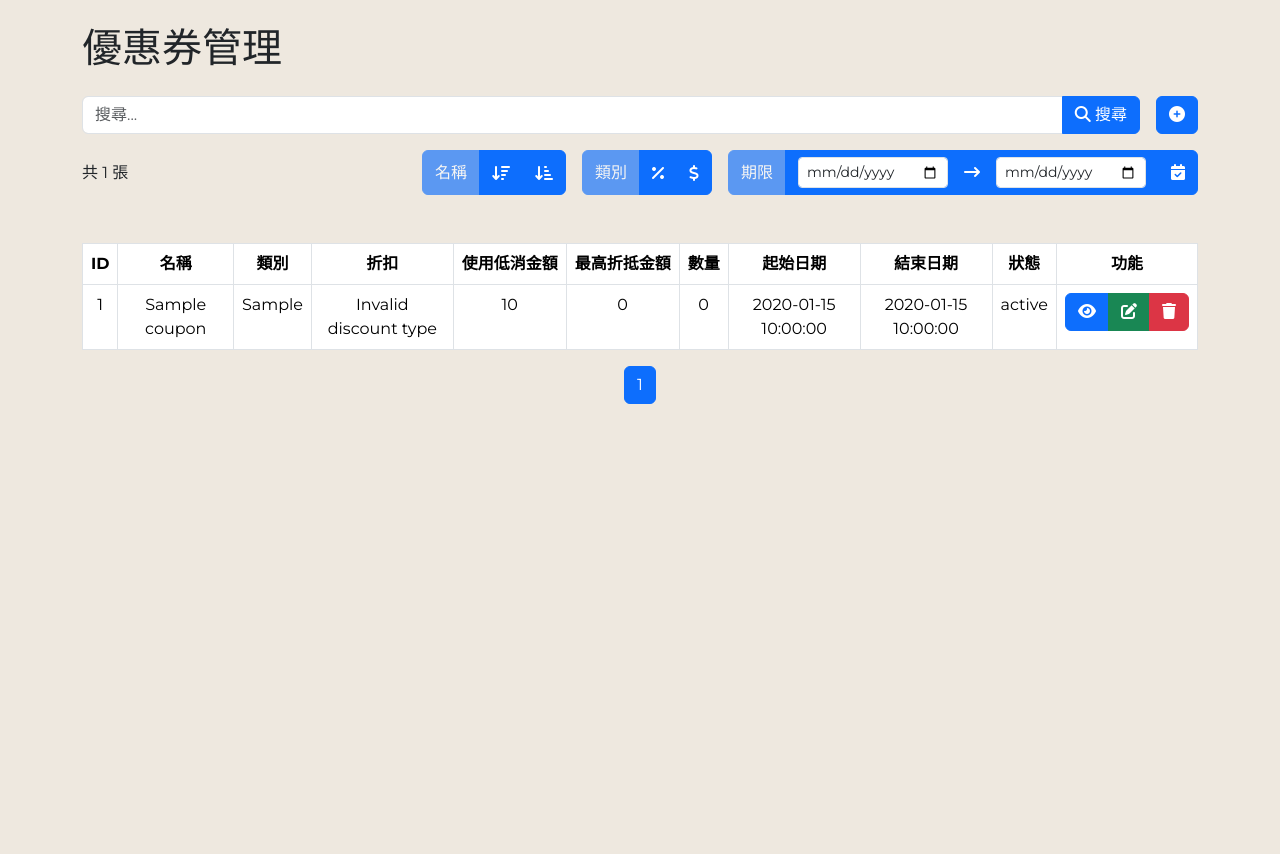
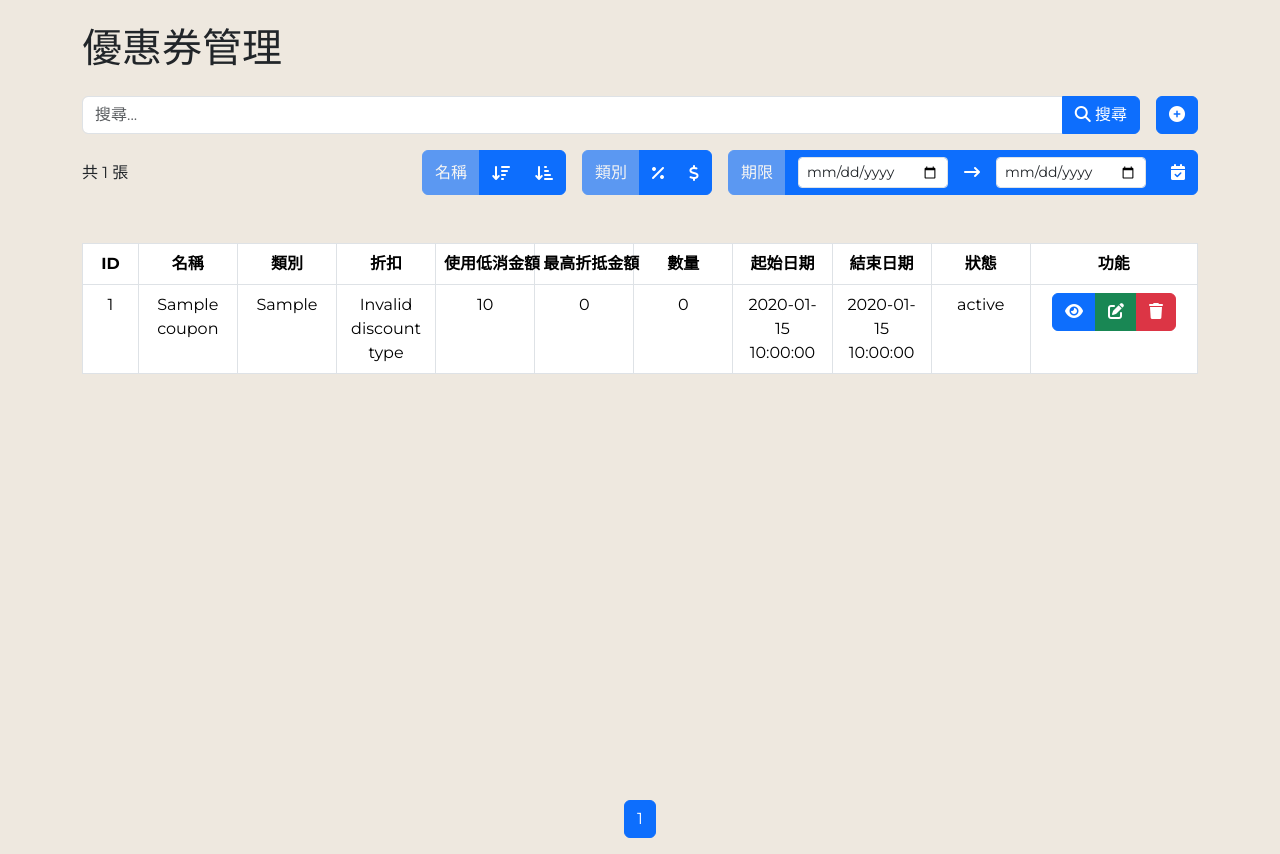
Before and after one commit to tch-robert/CampMate_Management_System, a PHP site: page /coupons/coupons-list.php in a window 1280 px wide. Before the commit the page ends 404 px from the top, so only its background shows below. Run offline with PHP 8.4, Linux system fonts and the light colour scheme; tables that the repository leaves empty or names only in its code hold one stand-in row (values such as "Sample post").

Commit message:
0601_1200

```diff
--- a/coupons/coupons-list.php
+++ b/coupons/coupons-list.php
@@ -58,17 +58,41 @@
     <title>優惠券管理</title>
     <?php include("../css.php") ?>
     <style>
+        .container {
+            min-height: 100vh;
+            /* 設置容器的最小高度 */
+            overflow-x: hidden;
+            /* 隱藏水平滾動條 */
+        }
+
         table {
+            width: 100%;
+            table-layout: fixed;
 
+            /* 固定表格佈局 */
             th,
             td {
                 text-align: center;
+                word-wrap: break-word;
+                /* 允許單詞換行 */
             }
-        }
 
-        .btn.active {
-            background-color: #0056b3;
-            color: white;
+            th.id-col,
+            td.id-col {
+                width: 5%;
+                /* 縮小ID列的寬度 */
+            }
+
+            th.func-col,
+            td.func-col {
+                width: 15%;
+                /* 加大功能列的寬度 */
+            }
+
+            .btn.active {
+                background-color: #0056b3;
+                color: white;
+            }
         }
     </style>
 </head>
@@ -123,6 +147,32 @@
                         <i class="fa-solid fa-dollar-sign mt-2"></i>
                     </a>
                 </div>
+                <!-- <div class="btn-group">
+                    <button type="button" class="btn btn-primary" disabled>
+                        期限
+                    </button>
+                    <form action="" method="get">
+                        <input type="hidden" name="search" value="<?= htmlspecialchars($search) ?>">
+                        <input type="hidden" name="order" value="<?= htmlspecialchars($order) ?>">
+                        <input type="hidden" name="category" value="<?= htmlspecialchars($categoryFilter) ?>">
+                        <div class="row g-3 align-items-center">
+                            <div class="col-auto">
+                                <input type="date" class="form-control form-control-sm" name="start" value="<?= htmlspecialchars($startDate) ?>">
+                            </div>
+                            <div class="col-auto">
+                                <i class="fa-solid fa-arrow-right-long"></i>
+                            </div>
+                            <div class="col-auto">
+                                <input type="date" class="form-control form-control-sm" name="end" value="<?= htmlspecialchars($endDate) ?>">
+                            </div>
+                            <div class="col-auto">
+                                <button type="submit" class="btn btn-primary">
+                                    <i class="fa-solid fa-calendar-check"></i>
+                                </button>
+                            </div>
+                        </div>
+                    </form>
+                </div> -->
                 <div class="btn-group">
                     <button type="button" class="btn btn-primary" disabled>
                         期限
@@ -151,12 +201,10 @@
                 </div>
             </div>
         </div>
-    </div>
-    <div class="container">
-        <table class="table table-bordered">
+        <table class="table table-bordered table-fixed">
             <thead>
                 <tr class="text-nowrap">
-                    <th>ID</th>
+                    <th class="id-col">ID</th>
                     <th>名稱</th>
                     <th>類別</th>
                     <th>折扣</th>
@@ -166,13 +214,13 @@
                     <th>起始日期</th>
                     <th>結束日期</th>
                     <th>狀態</th>
-                    <th>功能</th>
+                    <th class="func-col">功能</th>
                 </tr>
             </thead>
             <tbody>
                 <?php foreach ($rows as $coupon) : ?>
                     <tr>
-                        <td><?= htmlspecialchars($coupon["id"]) ?></td>
+                        <td class="id-col"><?= htmlspecialchars($coupon["id"]) ?></td>
                         <td><?= htmlspecialchars($coupon["coupon_name"]) ?></td>
                         <td><?= htmlspecialchars($coupon["category"]) ?></td>
                         <td>
@@ -192,7 +240,7 @@
                         <td><?= htmlspecialchars($coupon["start_date"]) ?></td>
                         <td><?= htmlspecialchars($coupon["end_date"]) ?></td>
                         <td><?= htmlspecialchars($coupon["status"]) ?></td>
-                        <td>
+                        <td class="func-col">
                             <div class="btn-group">
                                 <button type="button" class="btn btn-primary">
                                     <i class="fa-solid fa-eye"></i>
```
